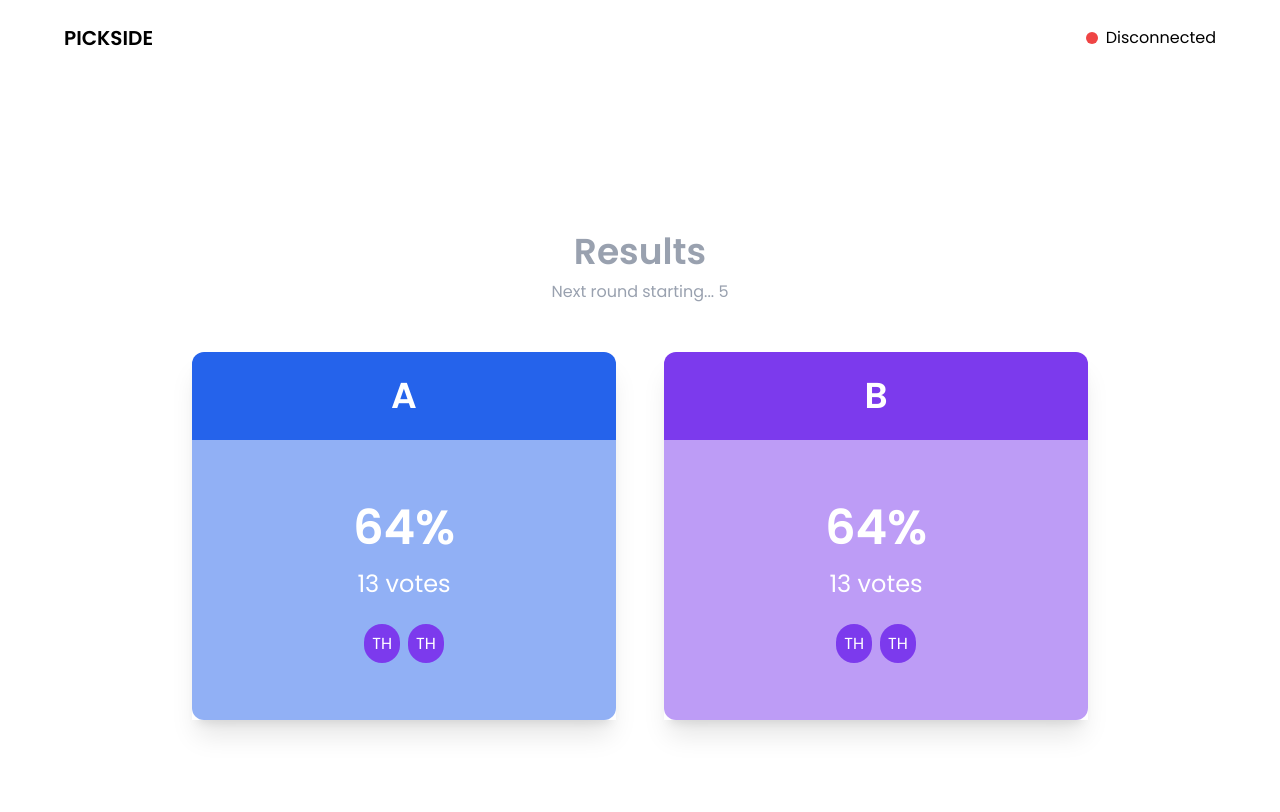
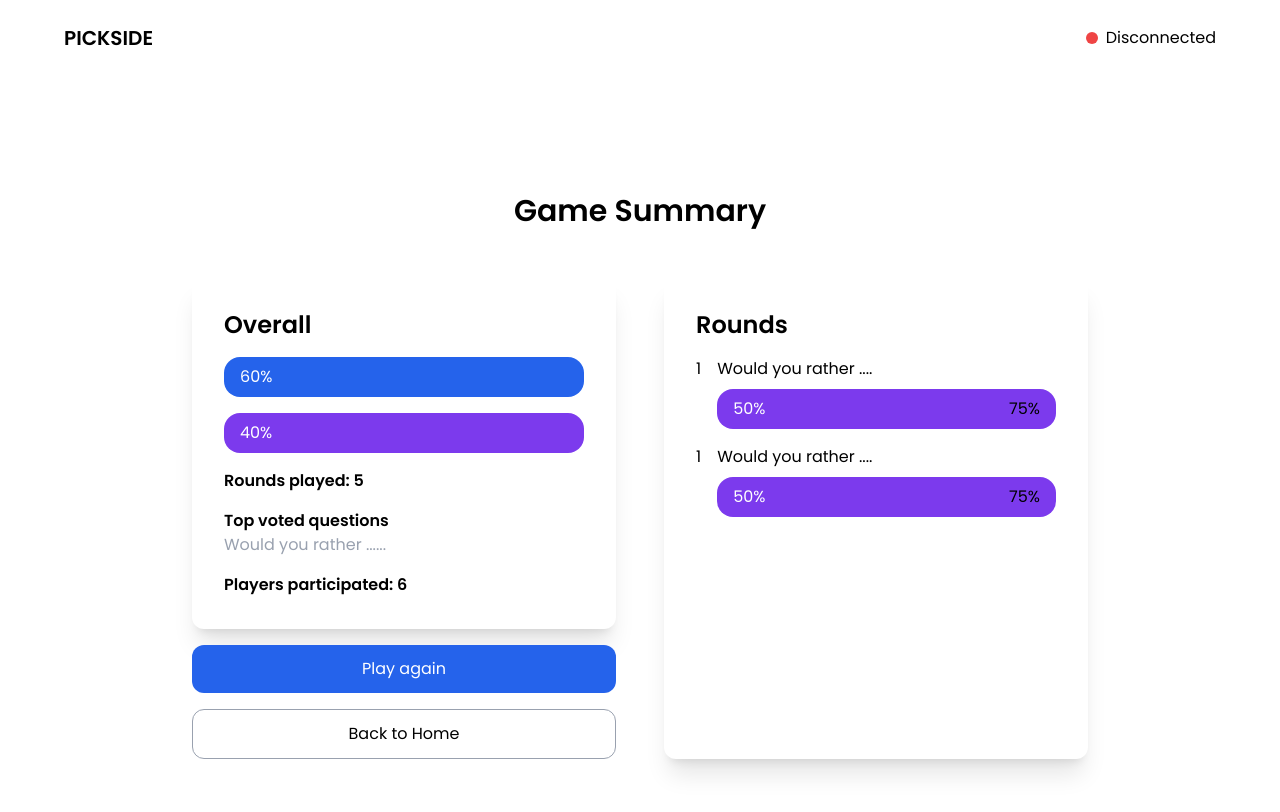
Before and after one commit to GP2-PICKSIDE/GP_PHASE2_PICKSIDE, a React (Vite) app in the folder client/: page /room in a window 1280 px wide. Shown: the top 812 px of the page. Built offline with nearby package versions, Linux system fonts and the light colour scheme; no server answers.

Commit message:
feat: add game summary page

```diff
--- /dev/null
+++ b/client/src/components/room/summary/Summary.jsx
@@ -0,0 +1,73 @@
+const Summary = () => {
+  return (
+    <>
+      <h1 className="text-2xl md:text-3xl font-semibold text-center">
+        Game Summary
+      </h1>
+
+      <div className="grid grid-cols-1 md:grid-cols-2 gap-12 w-full lg:px-32">
+        <div className="flex flex-col gap-4">
+          <div className="w-full bg-white shadow-xl p-8 flex flex-col gap-4 rounded-xl">
+            <p className="font-semibold text-2xl">Overall</p>
+            <div className="flex justify-between px-4 py-2 bg-primary rounded-2xl w-full">
+              <span className="text-white">60%</span>
+            </div>
+            <div className="flex justify-between px-4 py-2 bg-secondary rounded-2xl w-full">
+              <span className="text-white">40%</span>
+            </div>
+            <p className="font-semibold">Rounds played: 5</p>
+            <div>
+              <p className="font-semibold">Top voted questions</p>
+              <p className="text-gray-400">Would you rather ......</p>
+            </div>
+            <p className="font-semibold">Players participated: 6</p>
+          </div>
+
+          <button
+            type="button"
+            className="w-full bg-primary p-3 rounded-xl text-white cursor-pointer hover:bg-blue-700"
+          >
+            Play again
+          </button>
+          <button
+            type="button"
+            className="w-full border border-gray-400 p-3 rounded-xl cursor-pointer hover:bg-gray-200"
+          >
+            Back to Home
+          </button>
+        </div>
+
+        <div className="w-full bg-white shadow-xl p-8 flex flex-col gap-4 rounded-xl">
+          <p className="font-semibold text-2xl">Rounds</p>
+
+          {/* rounds */}
+          <div className="flex flex-col gap-4">
+            {/* round */}
+            <div className="flex gap-4">
+              <span>1</span>
+              <div className="flex flex-col gap-2 w-full">
+                <span>Would you rather ....</span>
+                <div className="flex justify-between px-4 py-2 bg-secondary rounded-2xl w-full">
+                  <span className="text-white">50%</span>
+                  <span>75%</span>
+                </div>
+              </div>
+            </div>
+            <div className="flex gap-4">
+              <span>1</span>
+              <div className="flex flex-col gap-2 w-full">
+                <span>Would you rather ....</span>
+                <div className="flex justify-between px-4 py-2 bg-secondary rounded-2xl w-full">
+                  <span className="text-white">50%</span>
+                  <span>75%</span>
+                </div>
+              </div>
+            </div>
+          </div>
+        </div>
+      </div>
+    </>
+  );
+};
+
+export default Summary;
--- a/client/src/stores/gameStore.js
+++ b/client/src/stores/gameStore.js
@@ -13,7 +13,7 @@ const useGameStore = create(
 
     settings: { theme: "funny", lang: "id", rounds: 5 },
 
-    gameState: "reveal",
+    gameState: "summary",
     players: [],
     roundIndex: 0,
     totalRounds: 0,
--- a/client/src/views/RoomPage.jsx
+++ b/client/src/views/RoomPage.jsx
@@ -1,7 +1,7 @@
 import InRound from "../components/room/inRound/InRound";
 import Lobby from "../components/room/lobby/Lobby";
 import Reveal from "../components/room/reveal/Reveal";
-import Summary from "../components/room/Summary";
+import Summary from "../components/room/summary/Summary";
 import useGameStore from "../stores/gameStore";
 
 const RoomPage = () => {
```
Also changed, not shown: client/src/components/room/Summary.jsx (deleted, +0 -9 lines).
